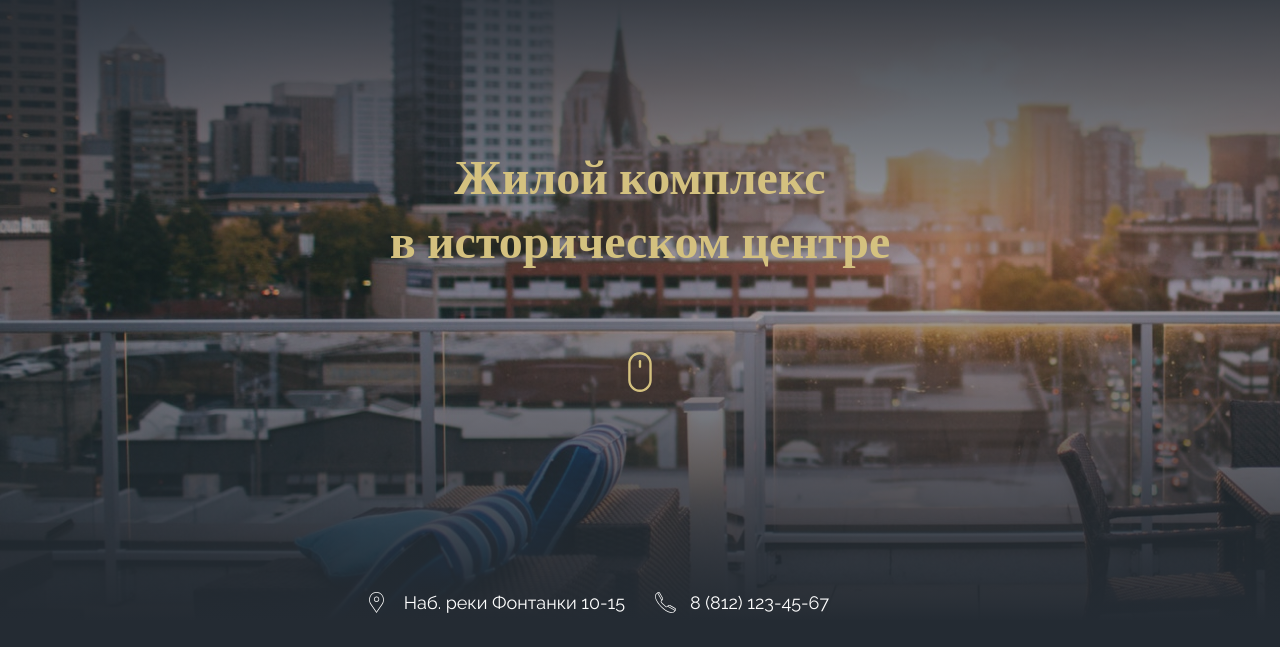
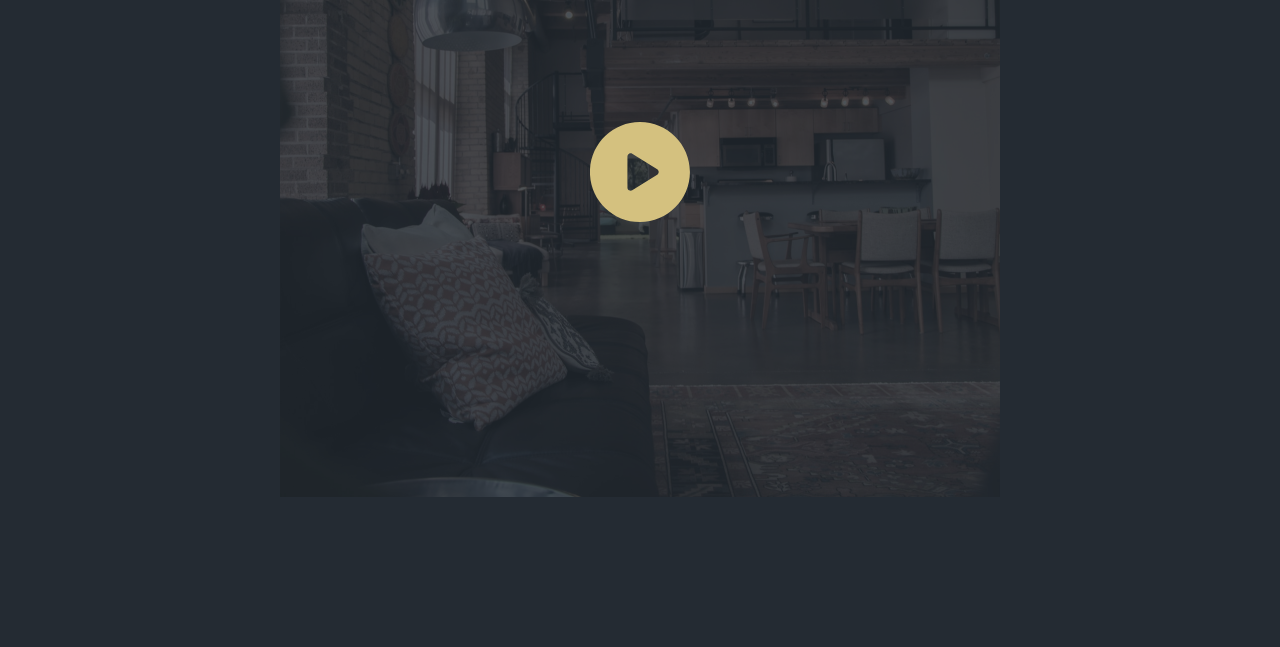
Before and after one commit to markdamolotov/lofthouse_landing, a plain HTML site: page index.html in a window 1280 px wide. Shown: the part 153-800 px from the top of the page. Drawn offline with nearby package versions, Linux system fonts and the light colour scheme.

Commit message:
add video

```diff
--- a/index.html
+++ b/index.html
@@ -8,7 +8,7 @@
   <title>Document</title>
 </head>
 <body>
-  <header class="header">
+  <header class="header none">
     <div class="header__top">
       <div class="container">
         <div class="header__top-row">
@@ -42,7 +42,7 @@
   </header>
 
   <main>
-    <section class="benefits">
+    <section class="benefits none">
       <div class="container container--sm">
         <div class="benefits__row">
           <div class="benefits__item">
@@ -64,7 +64,7 @@
         </div>
       </div>
     </section>
-    <section class="appartments">
+    <section class="appartments none">
       <div class="container">
         <div class="appartments__title">
           <h2 class="title-2">Наши квартиры</h2>
@@ -89,7 +89,7 @@
         </div>
       </div>
     </section>
-    <section class="cta">
+    <section class="cta none">
       <div class="container">
         <div class="cta__title">
           <h2 class="title-2">Хотите посмотреть?</h2>
@@ -107,6 +107,14 @@
         </div>
       </div>
     </section>
+    <section class="video">
+      <div class="container">
+        <a href="#!" class="video__link">
+          <img src="./img/video/play.svg" alt="" class="video__icon">
+          <img src="./img/video/video-img.jpg" alt="" class="video__img">
+        </a>
+      </div>
+    </section>
   </main>
 
   <script src="./js/main.js"></script>
--- /dev/null
+++ b/sass/blocks/_video.scss
@@ -0,0 +1,40 @@
+.video {
+  text-align: center;
+
+  &__link {
+    position: relative;
+    display: inline-block;
+    text-align: center;
+
+    &::before {
+      content: '';
+      position: absolute;
+      left: 0;
+      top: 0;
+      width: 100%;
+      height: 100%;
+      background: rgba(36, 43, 51, 0.8);
+      transition: background 0.2s ease-in;
+    }
+
+    &:hover::before {
+      background: rgba(36, 43, 51, 0.7);
+    }
+
+    &:hover .video__icon {
+      transform: translate(-50%, -50%) scale(1.2);
+      filter: saturate(1.5);
+    }
+  }
+
+  &__icon {
+    position: absolute;
+    left: 50%;
+    top: 50%;
+    transform: translate(-50%, -50%);
+    transition: all 0.2s ease-in;
+  }
+
+  &__img {
+  }
+}
--- a/sass/main.scss
+++ b/sass/main.scss
@@ -12,3 +12,4 @@
 @import './blocks/card';
 @import './blocks/cta';
 @import './blocks/form';
+@import './blocks/video';
```
Also changed, not shown: css/main.css, css/main.min.css, img/video/play.svg (added), img/video/video-img.jpg (added), 2 other files.
